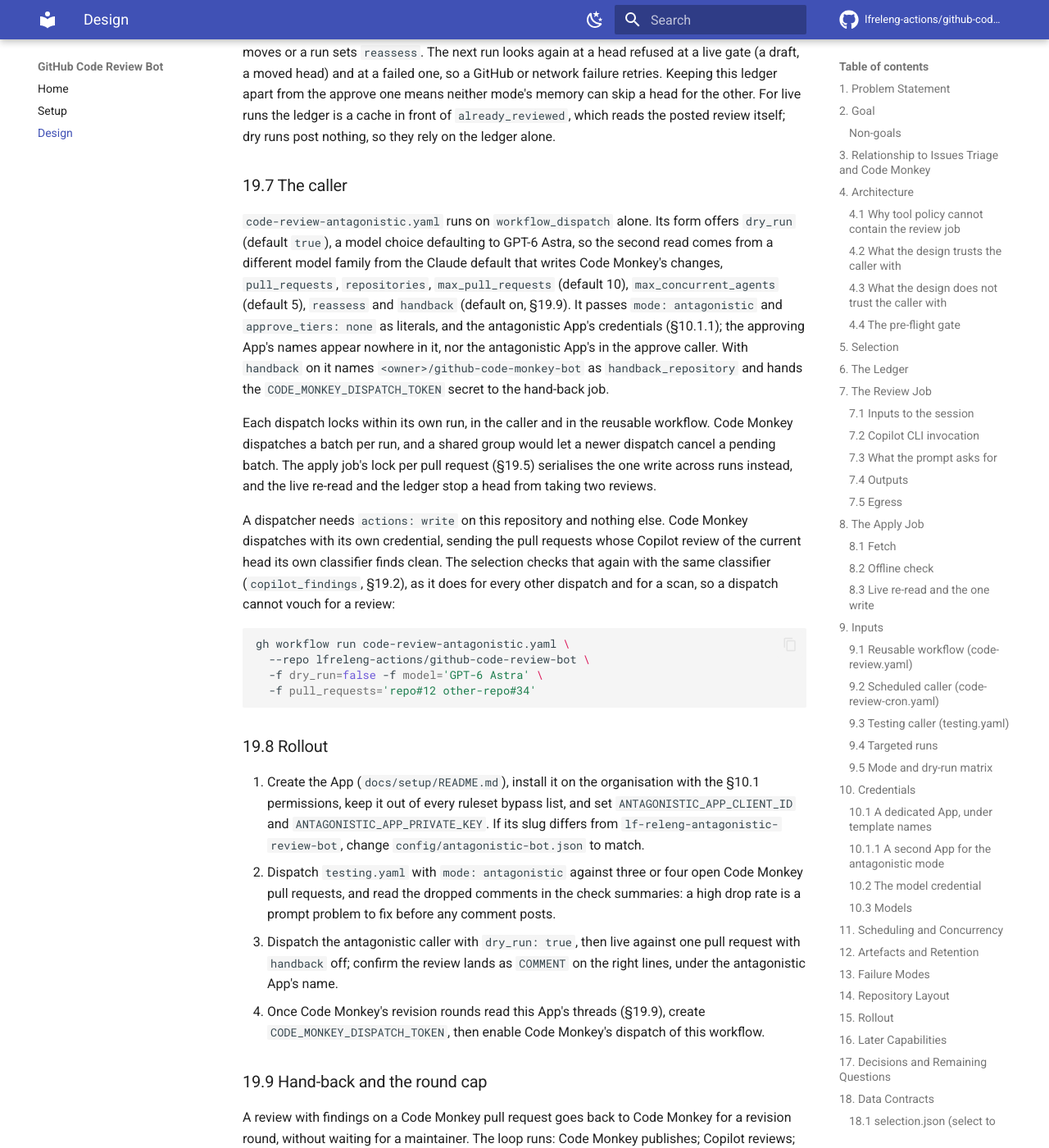
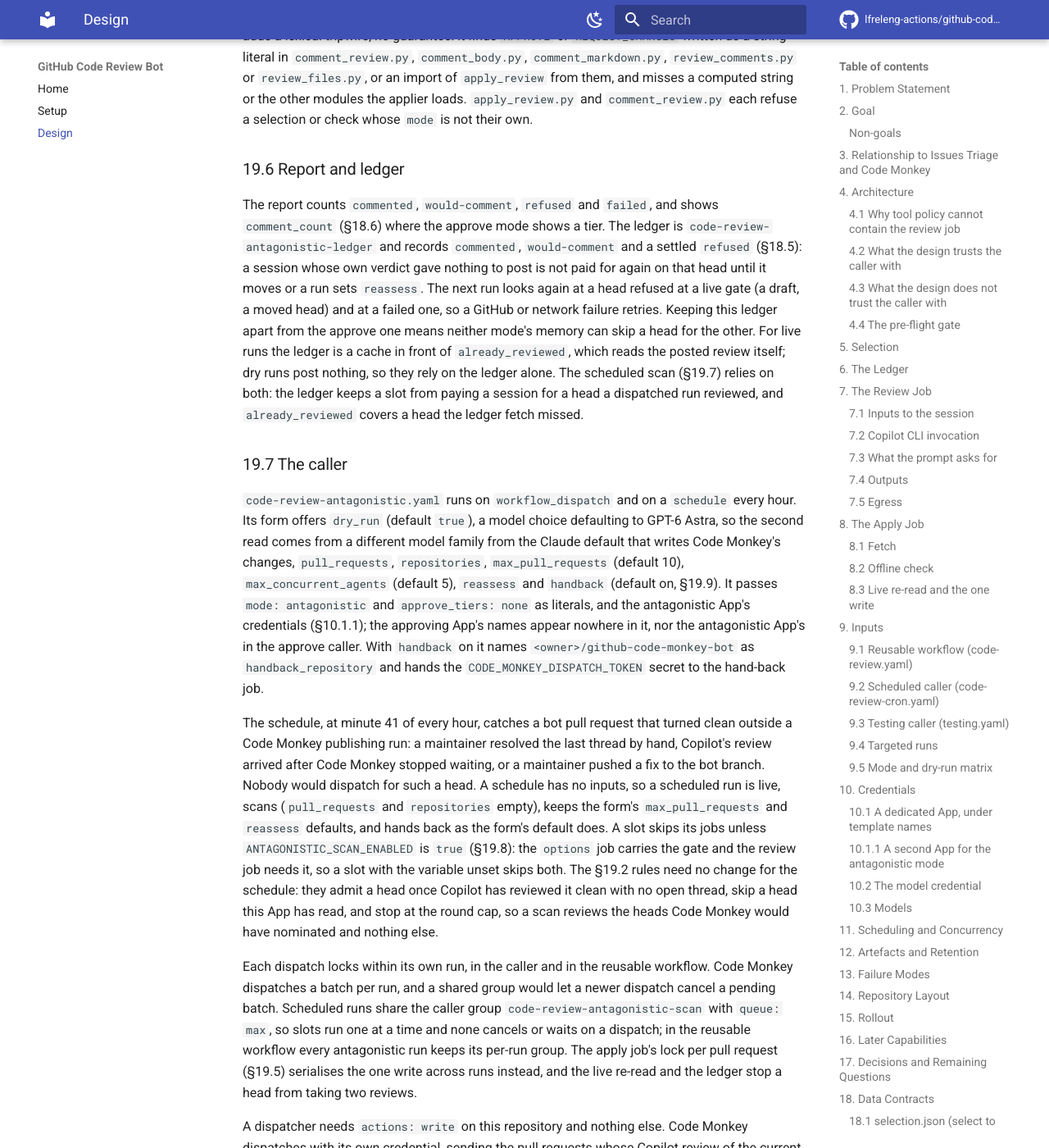
Before and after one commit to lfreleng-actions/github-code-review-bot, an MkDocs documentation site: the page built from docs/DESIGN.md, in a window 1280 px wide and 1400 px high, scrolled down 39472 px. Shown: the whole window at 82% size. Built offline with MkDocs 1.6.1 and Material for MkDocs 9.7.7, drawn with Linux system fonts in a browser that asks for light colours; comment, search, counter and statistics services are not loaded; some of the changed text lies outside the part shown.

Commit message:
Feat(antagonistic): Add a scheduled scan
A bot pull request that turns clean outside a Code Monkey publishing
run, through a thread a maintainer resolved, a late Copilot review or
a maintainer's push, is never dispatched and so never gets its second
read. Scan for such heads every hour at minute 41, clear of Code
Monkey's minute 17, with the selection the mode already has.

A schedule has no inputs, so a scheduled run is live, scans, keeps
the form's cap and reassess defaults, and hands back as the form's
default does. Scheduled slots share their own concurrency group with
queue: max, so two never overlap and none cancels a dispatched batch,
which keeps its per-run group. The design records that the scan
relies on the ledger and on already_reviewed; the expected-failure
markers on the new contracts come off.

A slot runs only once the ANTAGONISTIC_SCAN_ENABLED repository
variable reads true, gated on the options job the review job needs;
dispatches run whatever its value. Review feedback: disabling the
workflow to hold the scan during rollout, as the first draft said,
also refuses the rollout's own dry and single pull request
dispatches. The variable gates the schedule alone, and the rollout
sets it as its last step.

Co-authored-by: Copilot <223556219+Copilot@users.noreply.github.com>
Signed-off-by: lf-releng-code-monkey-bot[bot] <332050256+lf-releng-code-monkey-bot[bot]@users.noreply.github.com>

```diff
--- a/docs/DESIGN.md
+++ b/docs/DESIGN.md
@@ -902,6 +902,7 @@ applies, and the read token scopes to their repositories.
 | Cron dispatch                    | operator's choice | yes | yes               | as above                                 |
 | Antagonistic dispatch, dry       | `true`            | yes | yes               | none; `would-comment` recorded           |
 | Antagonistic dispatch, live      | `false`           | yes | yes               | one comment review per commentable head  |
+| Antagonistic schedule            | `false`           | yes | yes               | as above                                 |
 | `testing.yaml` on a pull request | `true`            | no  | no (`skip_agent`) | none                                     |
 | `testing.yaml` dispatch          | `true`            | no  | yes               | none                                     |
 
@@ -1015,6 +1016,13 @@ request cost and API seconds per session, which the report sums.
   dispatches, a per-run group for dry dispatches. A group holds one
   pending run and a newcomer replaces it, so this is not a FIFO
   queue.
+- Antagonistic caller: every hour at minute 41, clear of Code
+  Monkey's minute 17. Scheduled runs share
+  `code-review-antagonistic-scan` with `queue: max`, so two slots
+  never run together and a waiting slot is never replaced; each
+  dispatch keeps a per-run group, so no slot cancels a dispatched
+  batch (§19.7). `cancel-in-progress: false` for both. A slot skips
+  its jobs unless `ANTAGONISTIC_SCAN_ENABLED` is `true` (§19.8).
 - Testing caller group: `testing-<ref>` on pull requests with
   `cancel-in-progress: true`, so a new push supersedes the older
   run; a per-run group for dispatches, so a second dispatch never
@@ -1133,6 +1141,7 @@ whatever the result's provenance.
 | Antagonistic comment off the diff                        | GitHub would refuse the whole review       | Offline anchor check lists it in the review body with its reason; a 422 regardless posts every finding in the body |
 | Antagonistic App key wired into the approving caller     | Token from the wrong App                   | Identity check against the mode's config fails the run before any read (§4.4)                                      |
 | Two antagonistic dispatches name one pull request        | Possible second comment review             | Apply locks per pull request across live runs and queues the rest; each re-read sees the review before it          |
+| Antagonistic scan slot outlasts the hour                 | Next slot would overlap it                 | The scan group runs slots one at a time and `queue: max` keeps each waiting; dispatches stay in their own groups   |
 
 <!-- markdownlint-enable MD013 -->
 
@@ -1886,14 +1895,18 @@ Keeping this ledger apart from the approve one
 means neither mode's memory can skip a head for the other. For live
 runs the ledger is a cache in front of `already_reviewed`, which
 reads the posted review itself; dry runs post nothing, so they rely
-on the ledger alone.
+on the ledger alone. The scheduled scan (§19.7) relies on both: the
+ledger keeps a slot from paying a session for a head a dispatched
+run reviewed, and `already_reviewed` covers a head the ledger fetch
+missed.
 
 ### 19.7 The caller
 
-`code-review-antagonistic.yaml` runs on `workflow_dispatch` alone.
-Its form offers `dry_run` (default `true`), a model choice defaulting
-to GPT-6 Astra, so the second read comes from a different model
-family from the Claude default that writes Code Monkey's changes,
+`code-review-antagonistic.yaml` runs on `workflow_dispatch` and on
+a `schedule` every hour. Its form offers `dry_run` (default
+`true`), a model choice defaulting to GPT-6 Astra, so the second
+read comes from a different model family from the Claude default
+that writes Code Monkey's changes,
 `pull_requests`, `repositories`, `max_pull_requests` (default 10),
 `max_concurrent_agents` (default 5), `reassess` and `handback`
 (default on, §19.9). It passes
@@ -1904,12 +1917,31 @@ caller. With `handback` on it names
 `<owner>/github-code-monkey-bot` as `handback_repository` and hands
 the `CODE_MONKEY_DISPATCH_TOKEN` secret to the hand-back job.
 
+The schedule, at minute 41 of every hour, catches a bot pull request
+that turned clean outside a Code Monkey publishing run: a maintainer
+resolved the last thread by hand, Copilot's review arrived after
+Code Monkey stopped waiting, or a maintainer pushed a fix to the bot
+branch. Nobody would dispatch for such a head. A schedule has no
+inputs, so a scheduled run is live, scans (`pull_requests` and
+`repositories` empty), keeps the form's `max_pull_requests` and
+`reassess` defaults, and hands back as the form's default does. A
+slot skips its jobs unless `ANTAGONISTIC_SCAN_ENABLED` is `true`
+(§19.8): the `options` job carries the gate and the review job needs
+it, so a slot with the variable unset skips both. The §19.2 rules
+need no change for the schedule: they admit a head once Copilot
+has reviewed it clean with no open thread, skip a head this App has
+read, and stop at the round cap, so a scan reviews the heads Code
+Monkey would have nominated and nothing else.
+
 Each dispatch locks within its own run, in the caller and in the
 reusable workflow. Code Monkey dispatches a batch per run, and a
-shared group would let a newer dispatch cancel a pending batch. The
-apply job's lock per pull request (§19.5) serialises the one write
-across runs instead, and the live re-read and the ledger stop a head
-from taking two reviews.
+shared group would let a newer dispatch cancel a pending batch.
+Scheduled runs share the caller group `code-review-antagonistic-scan`
+with `queue: max`, so slots run one at a time and none cancels or
+waits on a dispatch; in the reusable workflow every antagonistic run
+keeps its per-run group. The apply job's lock per pull request
+(§19.5) serialises the one write across runs instead, and the live
+re-read and the ledger stop a head from taking two reviews.
 
 A dispatcher needs `actions: write` on this repository and nothing
 else. Code Monkey dispatches with its own credential, sending the
@@ -1945,6 +1977,16 @@ gh workflow run code-review-antagonistic.yaml \
 4. Once Code Monkey's revision rounds read this App's threads (§19.9),
    create `CODE_MONKEY_DISPATCH_TOKEN`, then enable Code Monkey's
    dispatch of this workflow.
+5. Set the repository variable `ANTAGONISTIC_SCAN_ENABLED` to `true`
+   to start the scheduled scan.
+
+The schedule runs live with hand-back on, so its slots wait for step
+5: until the variable reads `true`, a scheduled run skips its jobs
+and reviews nothing. The gate is on the schedule alone; dispatches
+run whatever its value, so steps 3 and 4 need the workflow enabled
+and never start the scan. Disabling the workflow in the Actions UI
+would refuse those dispatches too. Unsetting the variable stops the
+scan again without touching the dispatch path.
 
 ### 19.9 Hand-back and the round cap
 
```
Also changed, not shown: README.md (+15 -11 lines), docs/setup/README.md (+9 -0 lines), 2 other files.
